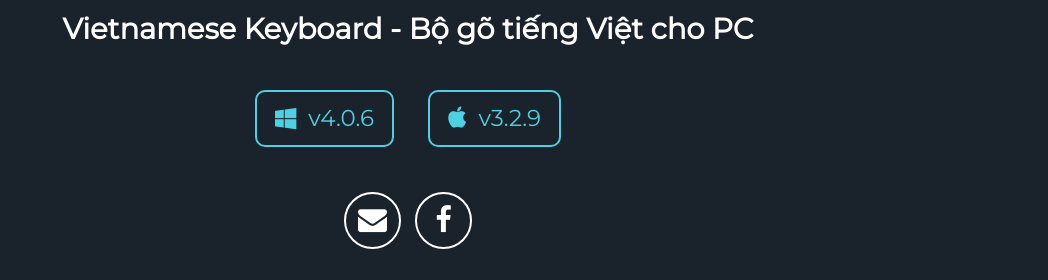
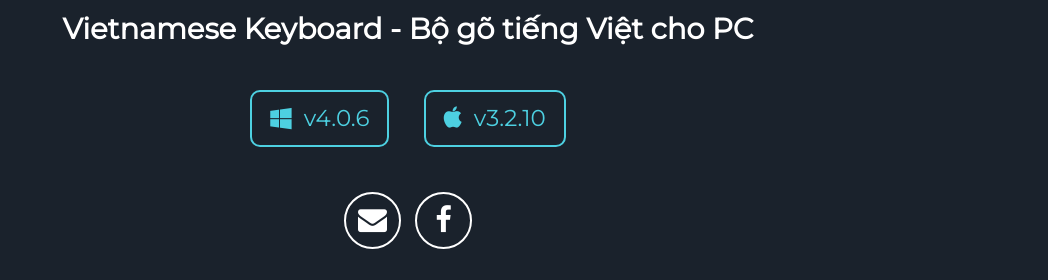
Before and after one commit to lamquangminh/EVKey, a Jekyll site: the page built from docs/index.html, in a window 1280 px wide. Shown: the part 449-729 px from the top of the page, without its empty margins (232-1280 px from the left). Built offline with Jekyll 4.4.1, drawn with Linux system fonts in a browser that asks for light colours; some web fonts are replaced.

Commit message:
Update header.html

```diff
--- a/docs/_includes/header.html
+++ b/docs/_includes/header.html
@@ -63,7 +63,7 @@
     <a href="https://github.com/lamquangminh/EVKey/releases/download/Release/EVKey.zip" title="Tải về cho Windows" rel="nofollow">
       <i class="fa fa-windows"></i>&nbsp;&nbsp;<span>v4.0.6</span></a>
     <a href="https://github.com/lamquangminh/EVKey/releases/download/Release/EVKeyMac.zip" title="Tải về cho macOS" rel="nofollow">
-      <i class="fa fa-apple"></i>&nbsp;&nbsp;<span>v3.2.9</span></a>
+      <i class="fa fa-apple"></i>&nbsp;&nbsp;<span>v3.2.10</span></a>
   </div>
 
     <div class="header-icons tanimation">
```
